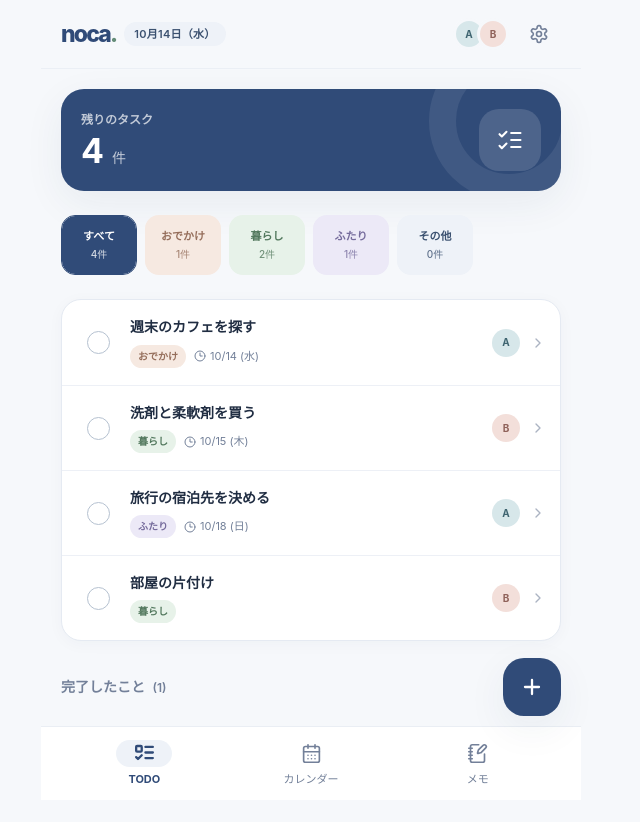
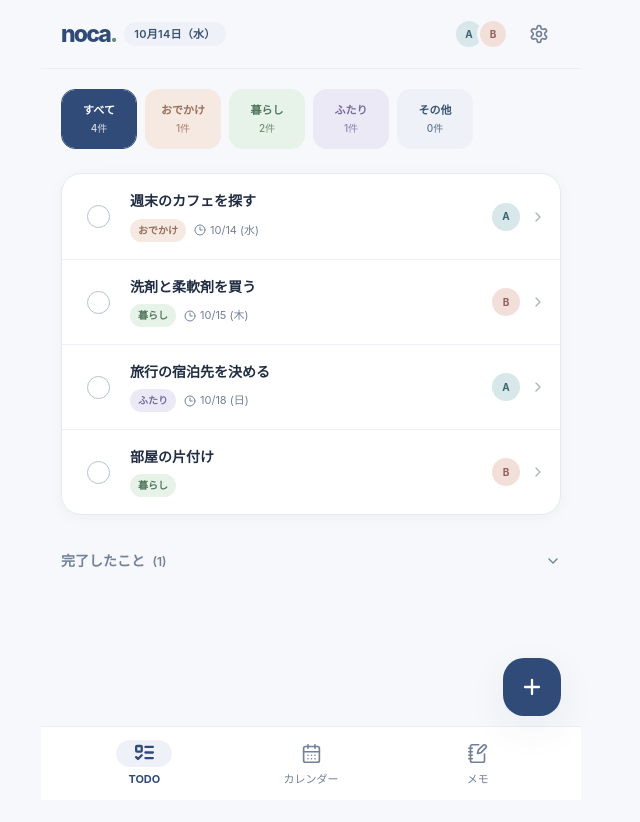
Before and after one commit to ShunsukeOta/noca, a React (Vite) app: page /todo in a window 1280 px wide. Shown: the top 822 px of the page, without its empty margins (329-969 px from the left). After the commit the page ends 800 px from the top, so only its background shows below. Built offline with nearby package versions, Linux system fonts and the light colour scheme.

Commit message:
refactor(todo): remove redundant remaining-tasks summary card

```diff
--- a/src/pages/todo-page.tsx
+++ b/src/pages/todo-page.tsx
@@ -2,7 +2,7 @@ import { useState } from "react"
 import { AnimatePresence, LayoutGroup, motion, useReducedMotion } from "motion/react"
 import { format, parseISO } from "date-fns"
 import { ja } from "date-fns/locale"
-import { Check, ChevronDown, ChevronRight, Clock3, ListChecks, Sparkles } from "lucide-react"
+import { Check, ChevronDown, ChevronRight, Clock3, Sparkles } from "lucide-react"
 import { type Task, type TaskCategory } from "@/app/mock-data"
 import { useTodos } from "@/features/todos/todo-store"
 import { cn } from "@/lib/utils"
@@ -41,27 +41,6 @@ export function TodoPage() {
 
   return (
     <div className="space-y-6" data-testid="todo-page">
-
-      <section className="noca-shadow relative overflow-hidden rounded-[23px] bg-primary px-5 py-5 text-primary-foreground">
-        <div className="pointer-events-none absolute -right-7 -top-12 size-40 rounded-full border-[27px] border-white/8" />
-        <div className="relative flex items-center justify-between">
-          <div>
-            <p className="text-[12px] font-semibold text-primary-foreground/70">残りのタスク</p>
-            <div className="mt-1 flex items-baseline gap-2"><span className="relative inline-flex h-9 min-w-5 items-center overflow-hidden text-[34px] font-bold leading-none">
-              <AnimatePresence mode="wait" initial={false}>
-                <motion.span key={unfinishedCounts["すべて"]}
-                  initial={reduceMotion ? false : { opacity: 0, y: 9 }}
-                  animate={{ opacity: 1, y: 0 }}
-                  exit={reduceMotion ? undefined : { opacity: 0, y: -9 }}
-                  transition={{ duration: reduceMotion ? 0 : 0.16, ease: "easeOut" }}>
-                  {unfinishedCounts["すべて"]}
-                </motion.span>
-              </AnimatePresence>
-            </span><span className="text-sm text-primary-foreground/70">件</span></div>
-          </div>
-          <div className="flex size-[62px] items-center justify-center rounded-[20px] bg-white/14"><ListChecks className="size-7" strokeWidth={1.75} /></div>
-        </div>
-      </section>
 
       <LayoutGroup id="todo-filters">
         <div className="no-scrollbar -mx-5 flex gap-2 overflow-x-auto px-5" role="group" aria-label="TODOの絞り込み">
```
Also changed, not shown: 2 other files (tests, documents, lock files or other folders).
